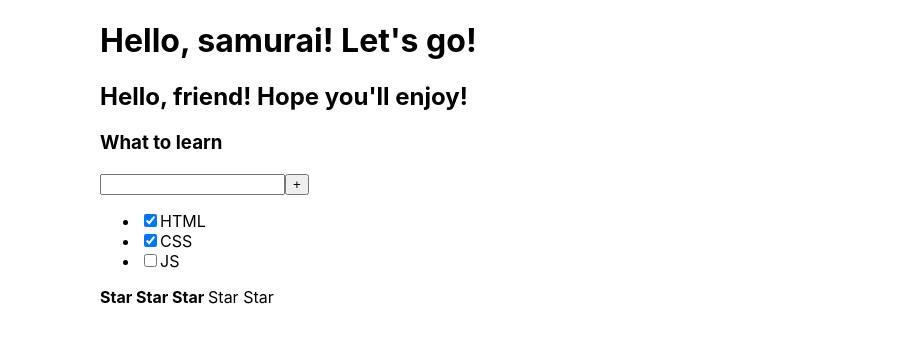
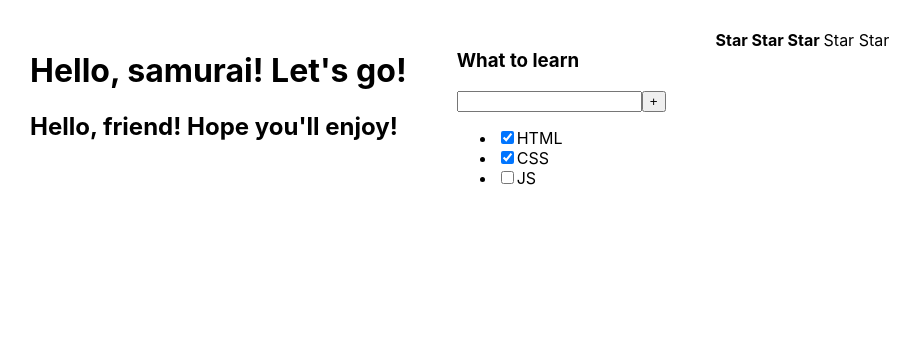
Before and after one commit to IJTINK7/Practice, a React (Create React App) app: page / in a window 1280 px wide. Shown: the top 342 px of the page, without its empty margins (0-919 px from the left). Built offline with nearby package versions, Linux system fonts and the light colour scheme.

Commit message:
Changing the path of repository once again

```diff
--- a/src/App.css
+++ b/src/App.css
@@ -1,39 +1,8 @@
 .App{
-  text-align: left;
-  margin-left: 100px;
+  padding: 30px;
+  display: flex;
 }
 
-.App-logo {
-  height: 40vmin;
-  pointer-events: none;
+.App > div{
+  margin-right: 50px;
 }
-
-@media (prefers-reduced-motion: no-preference) {
-  .App-logo {
-    animation: App-logo-spin infinite 20s linear;
-  }
-}
-
-.App-header {
-  background-color: #282c34;
-  min-height: 100vh;
-  display: flex;
-  flex-direction: column;
-  align-items: center;
-  justify-content: center;
-  font-size: calc(10px + 2vmin);
-  color: white;
-}
-
-.App-link {
-  color: #61dafb;
-}
-
-@keyframes App-logo-spin {
-  from {
-    transform: rotate(0deg);
-  }
-  to {
-    transform: rotate(360deg);
-  }
-}
--- a/src/App.tsx
+++ b/src/App.tsx
@@ -11,7 +11,7 @@ function App() {
 			<ToDoList/>
 			<Rating value={3}/>
 		</div>
-	);
+	)
 }
 //Changing the path of repository again
 export default App;
```
